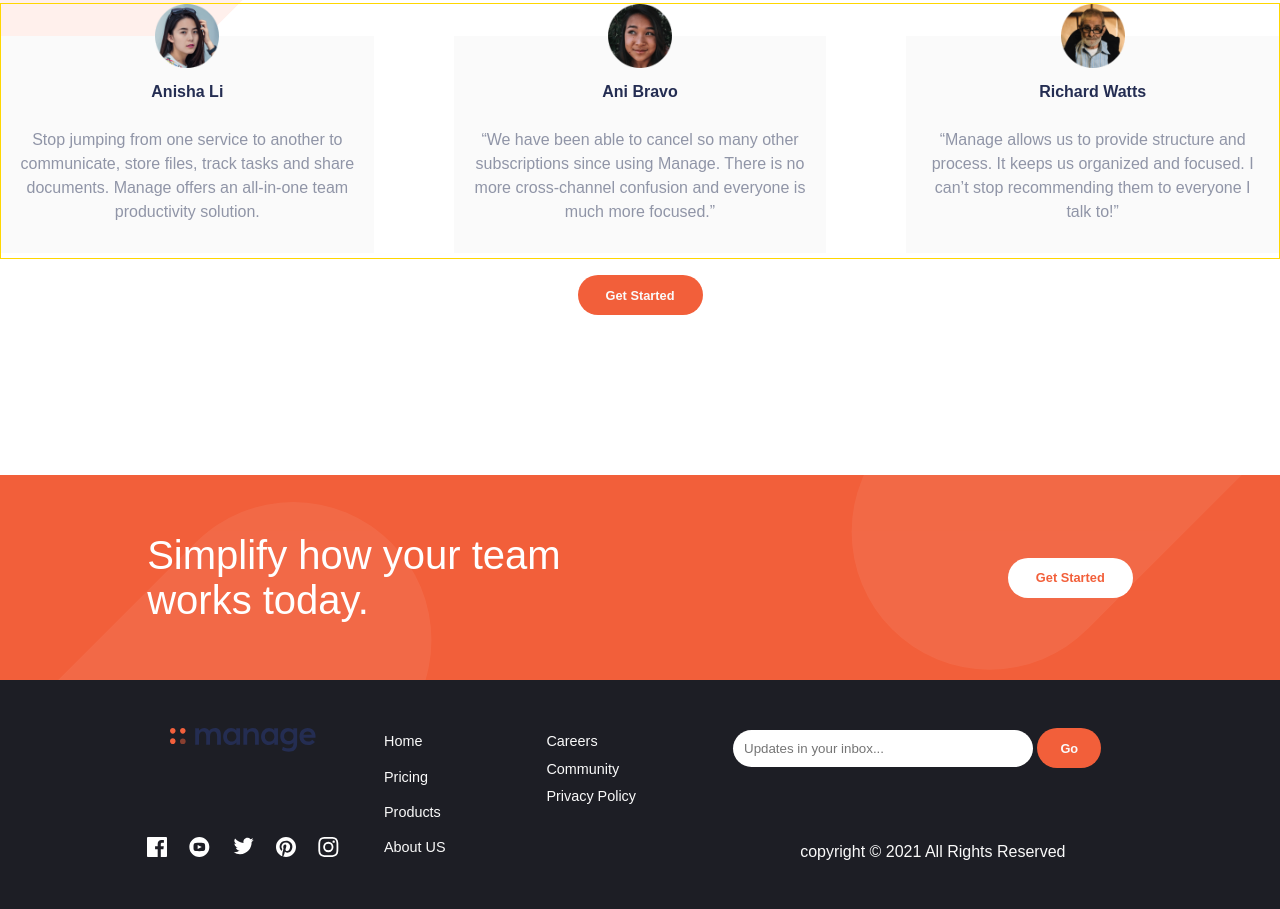
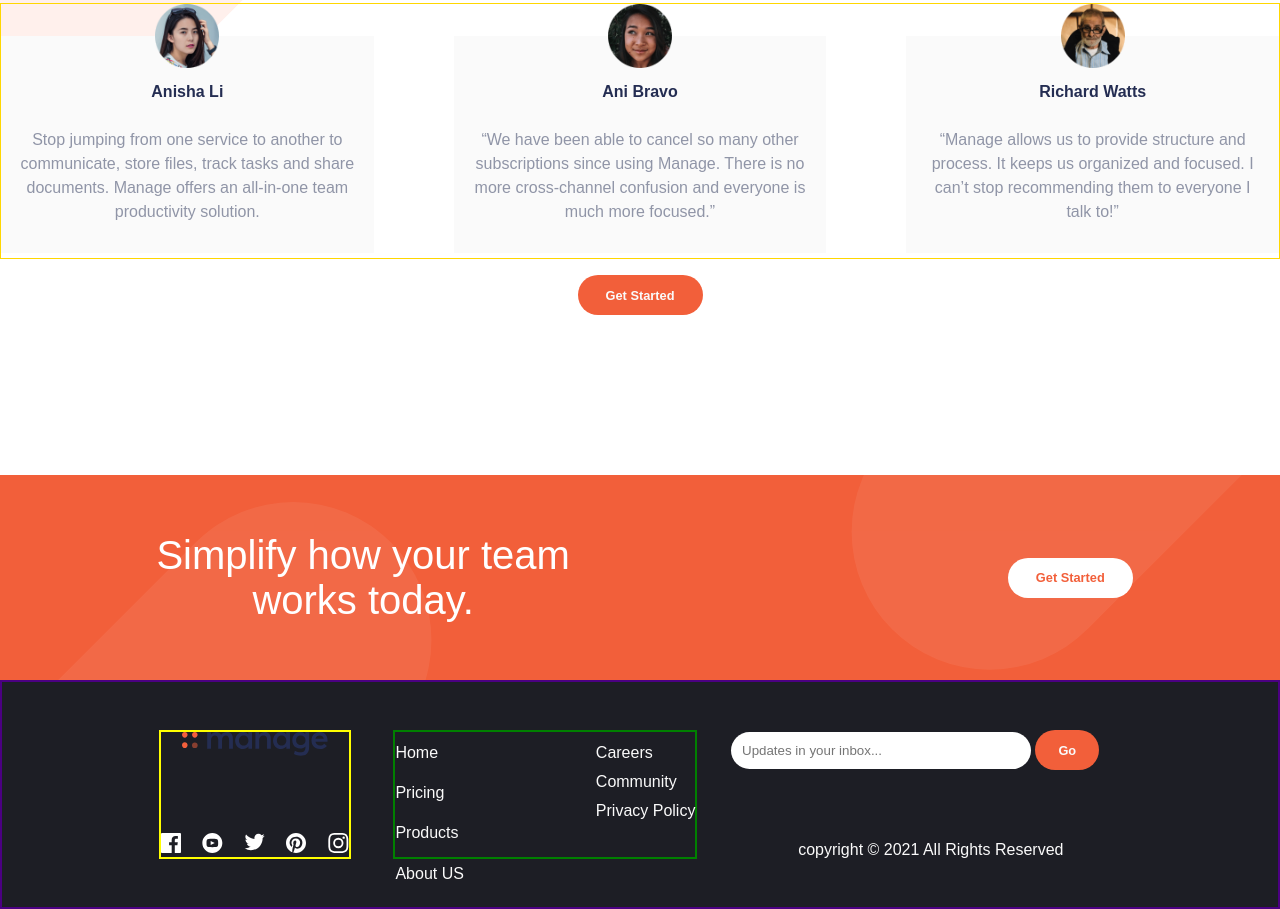
Before and after one commit to tracemycodes/Manage-Landing-Page, a plain HTML site: page index.html in a window 1280 px wide. Shown: the part 1502-2411 px from the top of the page. Drawn offline with Linux system fonts and the light colour scheme.

Commit message:
refactored footer component

```diff
--- a/index.html
+++ b/index.html
@@ -207,7 +207,7 @@
         </div>
         <button>Get Started</button>
       </section>
-      <section class="footer">
+      <footer class="footer">
         <div class="footer-one">
           <p>Simplify how your team works today.</p>
           <button>Get Started</button>
@@ -228,17 +228,17 @@
             </div>
           </div>
           <div class="navigation">
-            <div>
-              <a href="#">Home</a>
-              <a href="#">Pricing</a>
-              <a href="#">Products</a>
-              <a href="#">About US</a>
-            </div>
-            <div>
-              <a href="#">Careers</a>
-              <a href="#">Community</a>
-              <a href="#">Privacy Policy</a>
-            </div>
+            <ul>
+              <li><a href="#">Home</a></li>
+              <li><a href="#">Pricing</a></li>
+              <li><a href="#">Products</a></li>
+              <li><a href="#">About US</a></li>
+            </ul>
+            <ul>
+              <li><a href="#">Careers</a></li>
+              <li><a href="#">Community</a></li>
+              <li><a href="#">Privacy Policy</a></li>
+            </ul>
           </div>
           <div class="news-letter">
             <form action="#">
@@ -253,7 +253,7 @@
             <p>copyright &copy; 2021 All Rights Reserved</p>
           </div>
         </div>
-      </section>
+      </footer>
     </div>
 
     <script src="./app.js"></script>
--- a/style.css
+++ b/style.css
@@ -364,10 +364,13 @@ button {
   width: 100%;
 }
 
+.footer {
+  margin-top: 10rem;
+}
+
 .footer-one {
   padding: 0 11.5%;
   display: flex;
-  margin-top: 10rem;
   height: 12.82rem;
   justify-content: space-between;
   align-items: center;
@@ -385,8 +388,10 @@ button {
   color: white;
   max-width: 27rem;
   width: 100%;
+  text-align: center;
 }
 .footer-two {
+  border: 2px solid indigo;
   display: flex;
   flex-direction: column-reverse;
   align-items: center;
@@ -396,15 +401,15 @@ button {
   background-color: hsl(233, 12%, 13%);
   color: hsl(0, 0%, 98%);
   position: relative;
-  height: 100%;
 }
 .footer-two .social-links {
+  border: 2px solid yellow;
   display: flex;
   flex-direction: column-reverse;
   justify-content: space-between;
-  width: 80%;
+  width: 85%;
   height: 6rem;
-  margin: 2rem 0;
+  margin: 1rem auto;
 }
 .footer-two .social-links div {
   display: flex;
@@ -417,21 +422,22 @@ button {
   align-self: center;
 }
 .footer-two .navigation {
+  border: 2px solid green;
   display: flex;
   justify-content: space-between;
   gap: 1.3rem;
   margin: 1rem auto;
   width: 85%;
 }
-.footer-two .navigation div {
-  width: 100%;
-  min-width: 6rem;
+.footer-two .navigation ul li {
+  list-style: none;
+  margin: 0.7rem 0;
 }
-.footer-two .navigation :first-child {
-  display: flex;
-  flex-direction: column;
-  justify-content: space-between;
+.footer-two .navigation ul li a {
+  text-decoration: none;
+  color: hsl(0, 0%, 98%);
 }
+
 .footer-two .navigation div a {
   line-height: 1.7rem;
   font-size: 0.9rem;
```
